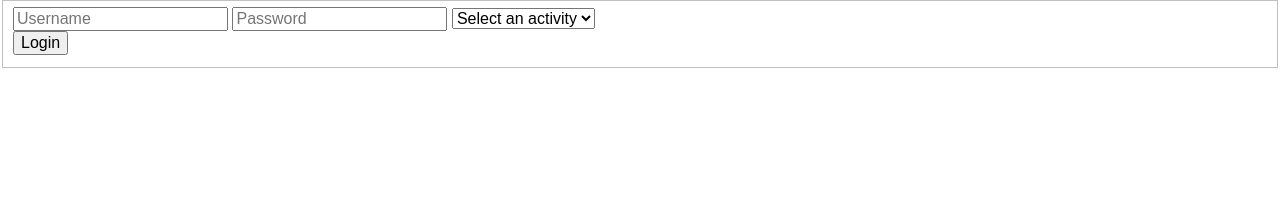
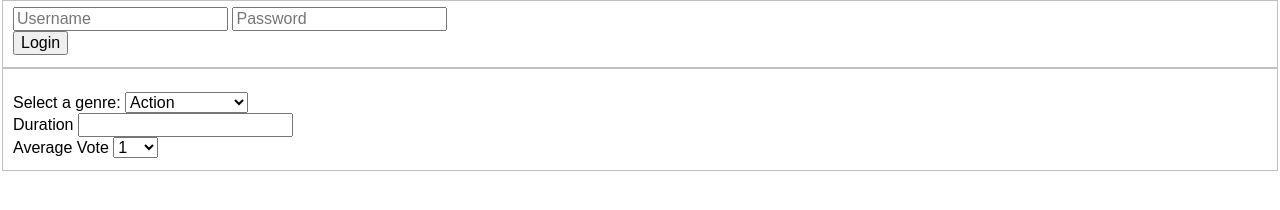
Before and after one commit to esack7/301-Final_Project, a plain HTML site: page public/index.html in a window 1280 px wide. Drawn offline with nearby package versions, Linux system fonts and the light colour scheme.

Commit message:
finished initial forms

```diff
--- a/public/index.html
+++ b/public/index.html
@@ -45,18 +45,117 @@
         <input name="username" type="text" placeholder="Username" />
         <label id="password" for="password"></label>
         <input name="password" type="password" placeholder="Password" />
-        <select id="dropdown">
-              <option value="blank">Select an activity</option>
-              <option value="exercise">Exercise</option>
-              <option value="social">Social</option>
-              <option value"gaming">Gaming</option>
-            </select>
         <div class="row">
           <button id="submitButton" type="submit">Login</button>
         </div>
       </fieldset>
     </form>
-    <section>
+  </section>
+  <section>
+    <form id="pickAFlick">
+      <fieldset>
+        <br><label class="pickDropdown" for="genre">Select a genre:</label>
+        <select id="genreDropDown">
+          <option value="action">Action</option>
+          <option value="adventure">Adventure</option>
+          <option value="animation">Animation</option>
+          <option value="comedy">Comedy</option>
+          <option value="crime">Crime</option>
+          <option value="documentary">Documentary</option>
+          <option value="drama">Drama</option>
+          <option value="family">Family</option>
+          <option value="fantasy">Fantasy</option>
+          <option value="history">History</option>
+          <option value="horror">Horror</option>
+          <option value="music">Music</option>
+          <option value="mystery">Mystery</option>
+          <option value="romance">Romance</option>
+          <option value="scienceFiction">Sciene Fiction</option>
+          <option value="tvMovie">TV Movie</option>
+          <option value="thriller">Thriller</option>
+          <option value="war">War</option>
+          <option value="western">Western</option>
+        </select>
+
+
+        <br><label class="pickDropdown" id="durationDropDown" for="duration">Duration</label>
+        <input name="duration" type="number" />
+
+        <br><label class="pickDropdown" for="voteAverage">Average Vote</label>
+        <select id="voteAverageDropDown">
+        <option value="1">1</option>
+        <option value="2">2</option>
+        <option value="3">3</option>
+        <option value="4">4</option>
+        <option value="5">5</option>
+        <option value="6">6</option>
+        <option value="7">7</option>
+        <option value="8">8</option>
+        <option value="9">9</option>
+        <option value="9.5">9.5</option>
+  </select>
+      </fieldset>
+    </form>
+  </section>
+
+
+  <!-- <form id="buyProduct">
+        <fieldset>
+          <legend>BUSMALL ORDERS</legend>
+
+          <label for="whichProduct">Select an Iteem:</label>
+          <select id="itemDropDown">
+      <option value="bag">Bag</option>
+      <option value="banana">Banana</option>
+      <option value="bathroom">Bathroom</option>
+      <option value="boots">Boots</option>
+      <option value="breakfast">Breakfast</option>
+      <option value="bubblegum">Bubblegum</option>
+      <option value="chair">Chair</option>
+      <option value="cthulhu">Cthulhu</option>
+      <option value="dog-duck">Dog-duck</option>
+      <option value="dragon">Dragon</option>
+      <option value="pen">Pen</option>
+      <option value="petsweep">Petsweep</option>
+      <option value="scissors">Scissors</option>
+      <option value="shark">Shark</option>
+      <option value="sweep">Sweep</option>
+      <option value="tauntaun">Tauntaun</option>
+      <option value="unicorn">Unicorn</option>
+      <option value="usb">Usb</option>
+      <option value="water-can">Water-can</option>
+      <option value="wine-glass">Wine-glass</option>
+      </select>
+
+          <br><label for="quantity">Item Quantity</label>
+          <input name="quantity" type="number" />
+
+          <br><label for="fullName">Full Name</label>
+          <input name="fullName" type="text" />
+
+          <br><label for="streetAddress">Street Address</label>
+          <input name="streetAddress" type="text" />
+
+          <br><label for="city">City</label>
+          <input name="city" type="text" />
+
+          <br><label for="fullState">State</label>
+          <input name="fullState" type="text" />
+
+          <br><label for="zip">ZIP Code</label>
+          <input name="zip" type="number" />
+
+          <br><label for="phoneNumber">Phone Number</label>
+          <input name="phoneNumber" type="text" placeholder="(555) 555-5555" />
+
+          <br><label for="creditCard">Credit Card #</label>
+          <input name="creditCard" type="number" placeholder="xxxx-xxxx-xxxx-xxxx" />
+
+
+          <br><button type="submit">Confirm Order</button>
+
+        </fieldset>
+      </form> -->
 
 </head>
 
```
